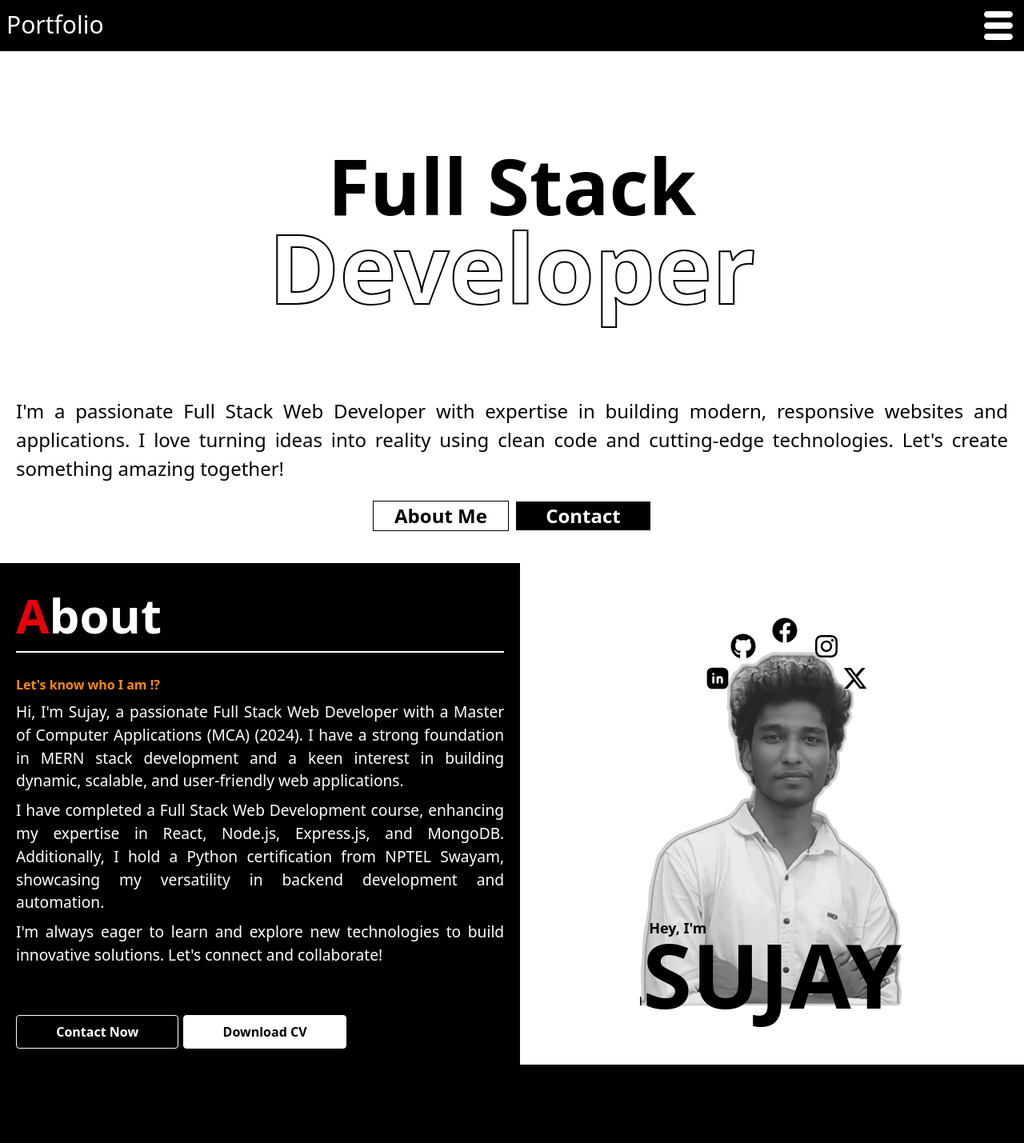
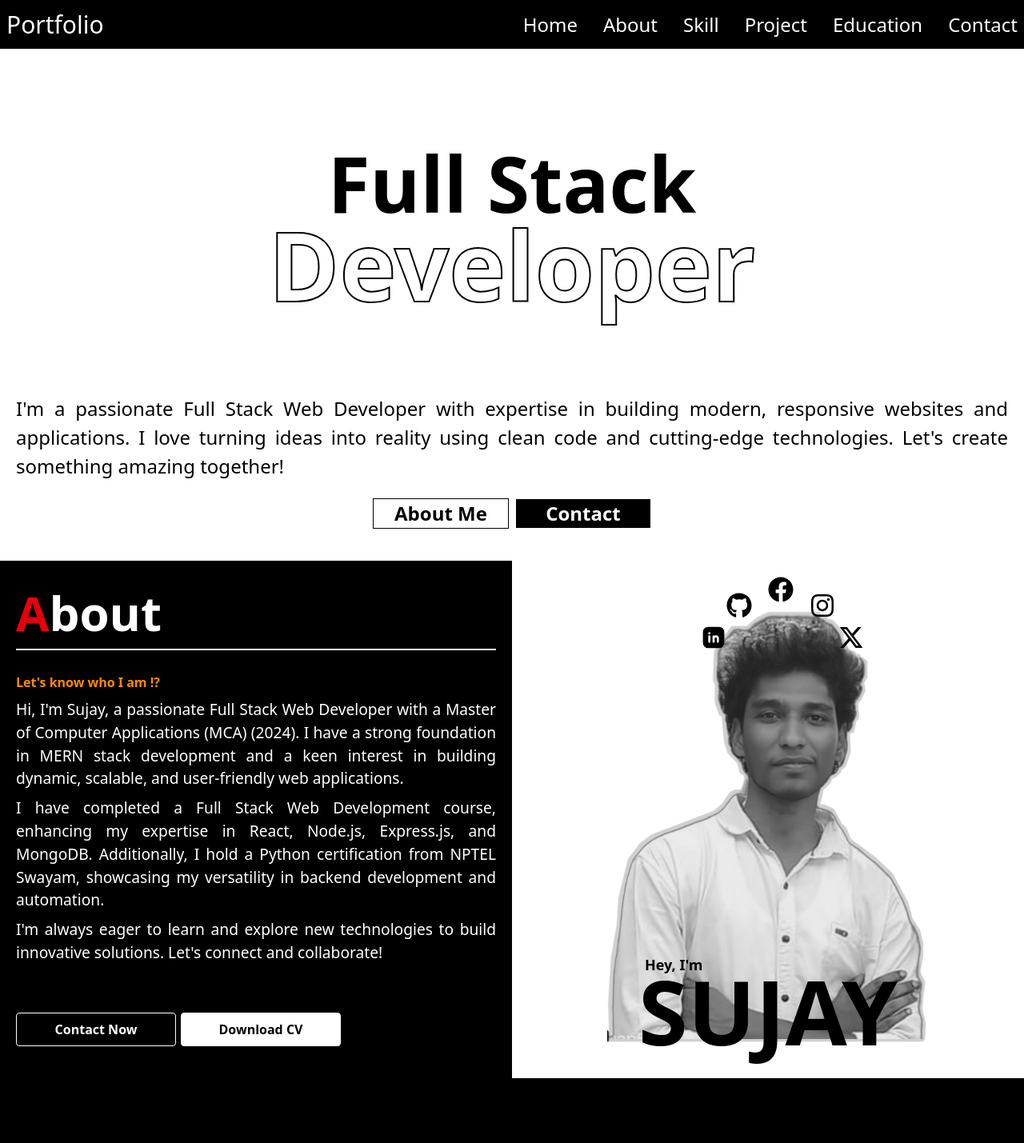
Before and after one commit to Sujay-selvan/portfolio, a React (Vite) app: page / in a window 1280 px wide. Shown: the top 1429 px of the page at 80% size. Built offline with nearby package versions, Linux system fonts and the light colour scheme.

Commit message:
button-functionality

```diff
--- a/src/App.css
+++ b/src/App.css
@@ -1,7 +1,9 @@
 @import "tailwindcss";
 
 
-
+body{
+  background: black;
+}
 .menu{
   width: 100%;
 }
@@ -102,11 +104,59 @@
 
   /* project */
 .slideDiv{
-  width: 350px;
-  height: 270px;
+  width: 330px;
+  height: 330px;
   position: relative;
   display: flex;
+  flex-grow: 1;
   justify-content: center;
+}
+
+
+@media only screen and (max-width:1542px){
+  .slideDiv{
+    width: 420px;
+  }
+}
+
+@media only screen and (max-width:1142px){
+  .slideDiv{
+    width: 300px;
+  }
+}
+
+@media only screen and (max-width:998px){
+  .slideDiv{
+    width: 280px;
+  }
+}
+
+@media only screen and (max-width:908px){
+  .slideDiv{
+    width: 280px;
+  }
+}
+
+@media only screen and (max-width:844px){
+  .slideDiv{
+    width: 250px;
+  }
+}
+@media only screen and (max-width:766px){
+  .slideDiv{
+    width: 350px;
+  }
+}
+@media only screen and (max-width:710px){
+  .slideDiv{
+    width: 300px;
+  }
+}
+
+@media only screen and (max-width:596px){
+  .slideDiv{
+    width: 260px;
+  }
 }
 .slideImg{
   width: 100%;
@@ -135,7 +185,7 @@
   display: flex;
   justify-content: center;
   align-items: center;
-  margin-top: 10px;
+  margin-top: 30px;
   margin-bottom: 20px;
 }
 .custom-prev,.custom-next{
--- a/src/components/about.jsx
+++ b/src/components/about.jsx
@@ -1,6 +1,8 @@
 import React from "react";
 import img from '../image/profile.png'
 import '../App.css';
+
+import resume from '../image/sujay_resume.pdf';
 
 import { TbBrandLinkedinFilled } from "react-icons/tb";
 import { FaGithub } from "react-icons/fa";
@@ -10,16 +12,16 @@ import { FaXTwitter } from "react-icons/fa6";
 
 export default function About() {
     return (
-        <div className="about min-h-[600px] flex flex-col md:flex-row md:items-center">
-            <div className="w-full bg-black flex flex-col p-5 order-0">
+        <div className="about bg-white min-h-[600px] flex flex-col md:grid md:grid-cols-2 md:items-center" id="about">
+            <div className="w-full bg-black flex flex-col p-5 order-0 h-[100%]">
                 <p className="text-[60px] font-extrabold text-white border-b-2"><span className="text-red-600">A</span>bout</p>
                 <p className="text-orange-400 font-bold mt-7">Let's know who I am !?</p>
                 <p className="text-[1.2rem] text-justify mt-2 text-white">Hi, I'm Sujay, a passionate Full Stack Web Developer with a Master of Computer Applications (MCA) (2024). I have a strong foundation in MERN stack development and a keen interest in building dynamic, scalable, and user-friendly web applications.</p>
                 <p className="text-[1.2rem] text-justify mt-2 text-white">I have completed a Full Stack Web Development course, enhancing my expertise in React, Node.js, Express.js, and MongoDB. Additionally, I hold a Python certification from NPTEL Swayam, showcasing my versatility in backend development and automation.</p>
                 <p className="text-[1.2rem] text-justify mt-2 text-white">I'm always eager to learn and explore new technologies to build innovative solutions. Let's connect and collaborate!</p>
                 <div className="flex gap-1.5 mt-8 md:mt-15">
-                    <button className="border border-white w-2/4 md:w-1/3 p-2 rounded font-semibold text-white">Contact Now</button>
-                    <button className="border border-white w-2/4 md:w-1/3 bg-white  p-2 rounded font-semibold text-black">Download CV</button>
+                    <button className="border border-white w-2/4 md:w-1/3 p-2 rounded font-semibold text-white"><a href="#contact">Contact Now</a></button>
+                    <button className="border border-white w-2/4 md:w-1/3 bg-white  p-2 rounded font-semibold text-black"><a href={resume} download={'resume'}>Download CV</a></button>
                 </div>
 
             </div>
--- a/src/components/contact.jsx
+++ b/src/components/contact.jsx
@@ -11,7 +11,7 @@ import { FaGithubSquare } from "react-icons/fa";
 
 export default function Contact() {
     return (
-        <div className='bg-black p-5'>
+        <div className='bg-black p-5' id='contact'>
             <p className='text-[2.5rem] font-bold text-center text-white text-[4rem]'>contact <span className='text-red-600'>ME</span></p>
             <div className='flex gap-10 mt-11 flex-col md:grid md:grid-cols-2'>
                 <div className='text-gray-200'>
@@ -42,11 +42,11 @@ export default function Contact() {
                             </div>
                         </div>
                         <div className='flex gap-2 text-[1.5rem] mt-5 text-white'>
-                            <FaFacebook />
-                            <FaSquareXTwitter />
-                            <FaLinkedin />
-                            <FaInstagram />
-                            <FaGithubSquare />
+                            <a href="https://www.facebook.com/sujay.selvan.5/"></a><FaFacebook />
+                            <a href="https://x.com/sujayselvan"></a><FaSquareXTwitter />
+                            <a href="https://www.linkedin.com/in/sujay-senthamilselvan-58077231b/"></a><FaLinkedin />
+                            <a href="https://www.instagram.com/_sujayx/"></a><FaInstagram />
+                            <a href="https://github.com/Sujay-selvan"></a><FaGithubSquare />
                         </div>
                     </div>
                 </div>
--- a/src/components/education.jsx
+++ b/src/components/education.jsx
@@ -29,7 +29,7 @@ export default function Education() {
     ]
 
     return (
-        <div className='bg-black'>
+        <div className='bg-black' id='edu'>
             <p className='text-white text-[5rem] font-bold text-center'><sapn className='text-red-700 text-[8rem]'>E</sapn>ducation</p>
             <div className='p-5 flex flex-wrap'>
                 {eduData.map((item) => (
--- a/src/components/home.jsx
+++ b/src/components/home.jsx
@@ -4,15 +4,15 @@ import myImg from '../image/profile.png'
 export default function Home(){
     return(
         <>
-            <div className="home relative font-anton h-[530px] flex flex-col items-center justify-center text-center  sm:h-160">
+            <div className="home bg-white relative font-anton h-[530px] flex flex-col items-center justify-center text-center  sm:h-160" id='home'>
                 {/* <img src={myImg} alt="myImg" className='h-[80%] w-[60%]'/> */}
                 {/* <p className='absolute bottom-105 text-[1.5rem] font-bold'></p> */}
                 <p className="text-[4rem] font-anton font-black absolute bottom-85 sm:text-[6rem] sm:bottom-100">Full Stack</p>
                 <p className="text-[5rem] font-black text-white absolute bottom-65 [-webkit-text-stroke:2px_black] sm:text-[7.5rem] sm:bottom-70">Developer</p>
                 <p className='absolute bottom-22 text-justify pl-5 pr-5 text-[1.1rem] sm:text-[1.5rem] sm:bottom-25'>I'm a passionate Full Stack Web Developer with expertise in building modern, responsive websites and applications. I love turning ideas into reality using clean code and cutting-edge technologies. Let's create something amazing together!</p>
                 <div className='flex gap-2 absolute bottom-7 sm:bottom-10'>
-                    <button className='border pl-1 pr-1 text-[1.5rem] w-[130px] font-bold sm:w-[170px]'>About Me</button>
-                    <button className='border pl-1 pr-1 text-[1.5rem] w-[130px] font-bold bg-black text-white sm:w-[170px]'>Contact</button>
+                    <button className='border pl-1 pr-1 text-[1.5rem] w-[130px] font-bold sm:w-[170px]'><a href="#about">About Me</a></button>
+                    <button className='border pl-1 pr-1 text-[1.5rem] w-[130px] font-bold bg-black text-white sm:w-[170px]'><a href="#contact">Contact</a></button>
                 </div>
             </div>
         </>
--- a/src/components/nav.jsx
+++ b/src/components/nav.jsx
@@ -6,19 +6,19 @@ import { TiThMenu } from "react-icons/ti";
 function Menu(){
    let [hideNav,setHidenav] = useState(false);
     return(
-        <div className="menu bg-black text-white flex justify-between item-center p-2 flex-col">
+        <div className="menu bg-black text-white flex justify-between item-center p-2 flex-col lg:flex-row lg:justify-between relative">
             <div className="flex justify-between">
             <p className="text-[30px]">Portfolio</p>
-            <TiThMenu className="text-[3rem]" onClick={()=>setHidenav(!hideNav)}/>
+            <TiThMenu className="text-[3rem] lg:hidden" onClick={()=>setHidenav(!hideNav)}/>
             </div>
 
-            <div className={`flex flex-col gap-5 text-xl m-auto items-center mt-5 mb-5 gap-8 text-[1.5rem] ${hideNav?" ":"hidden"}`}>
-                <a href="#">Home</a>
-                <a href="#">About</a>
-                <a href="#">Skill</a>
-                <a href="#">Project</a>
-                <a href="#">Education</a>
-                <a href="#">Contact</a>
+            <div className={`flex flex-col text-xl m-auto items-center gap-8 text-[1.5rem] absolute ${hideNav?"top-[60px] w-full z-1 p-5 m-0 left-0":"top-[-400px] w-full z-1"} lg:flex-row lg:w-fit lg:relative lg:top-0 lg:m-0`}>
+                <a href="#home">Home</a>
+                <a href="#about">About</a>
+                <a href="#skill">Skill</a>
+                <a href="#project">Project</a>
+                <a href="#edu">Education</a>
+                <a href="#contact">Contact</a>
             </div>
         </div>
     )
--- a/src/components/project.jsx
+++ b/src/components/project.jsx
@@ -18,7 +18,7 @@ import { FaArrowAltCircleRight, FaArrowAltCircleLeft } from "react-icons/fa";
 export default function Project() {
 
     return (
-        <div className="gallery-container mt-10 mb-15">
+        <div className="gallery-container mt-10 mb-15 bg-white pt-10 pb-10" id='project'>
             <p className="text-[3rem] md:text-[4rem] font-black text-white  [-webkit-text-stroke:1.2px_black] mb-10 md:mb-16 text-center"><span className='text-red-600 [-webkit-text-stroke:0.5px_black]'>My</span> Project</p>
             <Swiper
                 modules={[Navigation, Pagination, Autoplay]}
@@ -45,7 +45,7 @@ export default function Project() {
                       slidesPerView: 3,
                     },
                   }}
-                className='w-[95%] md:w-[80%] slidOver'
+                className='w-[95%] md:w-[95%] slidOver bg-white'
             >
                 <SwiperSlide><div className='slideDiv'><img src={img1} alt="" className='slideImg'/><a href="https://simple-crud-1-uzmh.onrender.com/">MINI-CRUD APP</a></div></SwiperSlide>
                 <SwiperSlide><div className='slideDiv'><img src={img2} alt="" className='slideImg'/><a href="https://add-to-cart-mini.netlify.app/">MINI Add to Cart</a></div></SwiperSlide>
--- a/src/components/skills.jsx
+++ b/src/components/skills.jsx
@@ -56,7 +56,7 @@ function Skills() {
 ];
 
     return (
-        <div className='skills min-h-[500px] bg-black p-5 pt-20'>
+        <div className='skills min-h-[500px] bg-black p-5 pt-20' id='skill'>
             <p className='text-[2.5rem] border-b-2 text-white text-[4rem] font-bold' ><span className='text-red-600'>S</span>kills</p>
             <div className='grid grid-cols-2 gap-4 mt-15 justify-center items-center h-[100%] sm:grid-cols-3 md:grid-cols-4 lg:flex lg:flex-wrap'>
                 {skillArr.map((item)=>(
```
Also changed, not shown: 1 other file (tests, documents, lock files or other folders).
